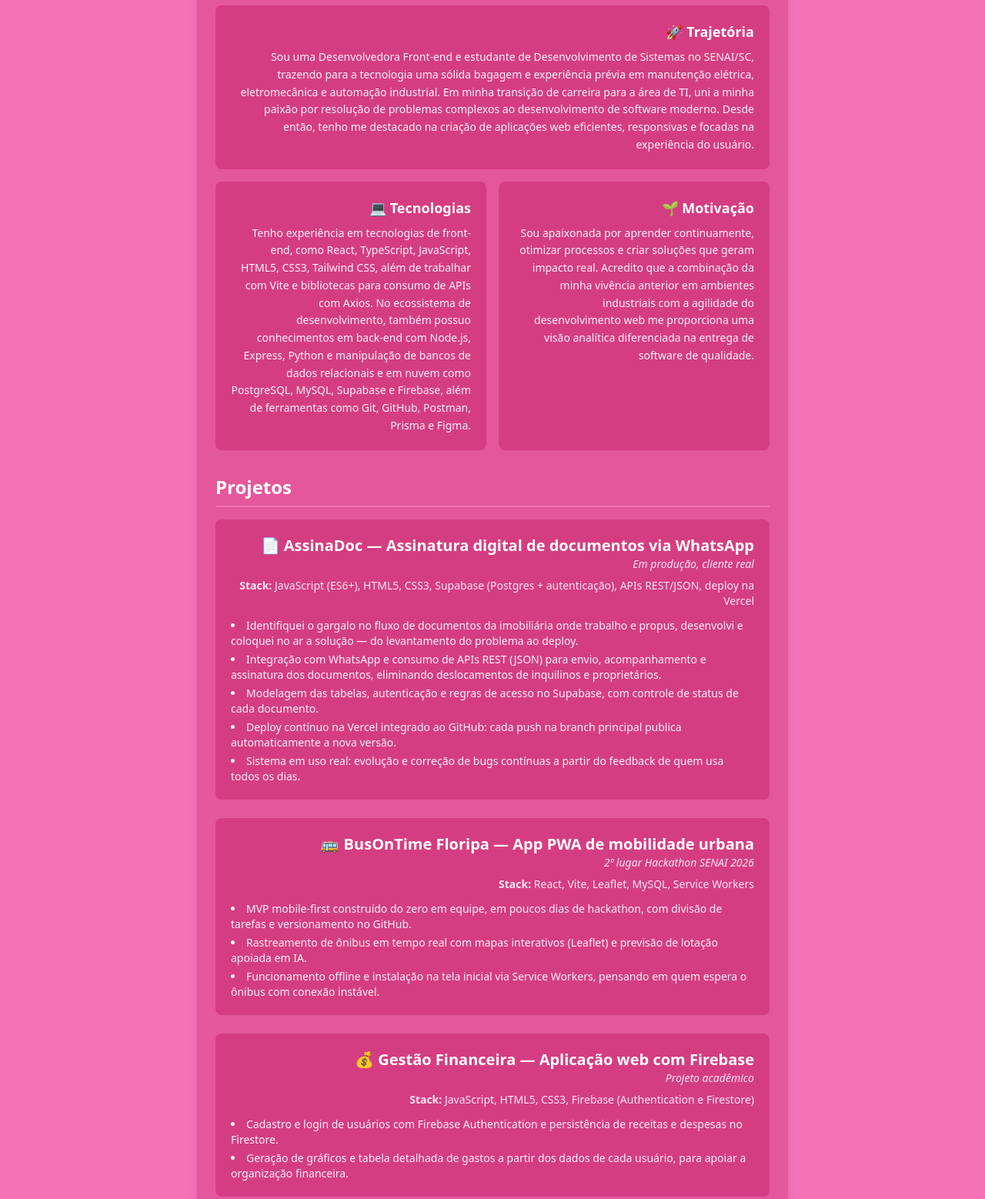
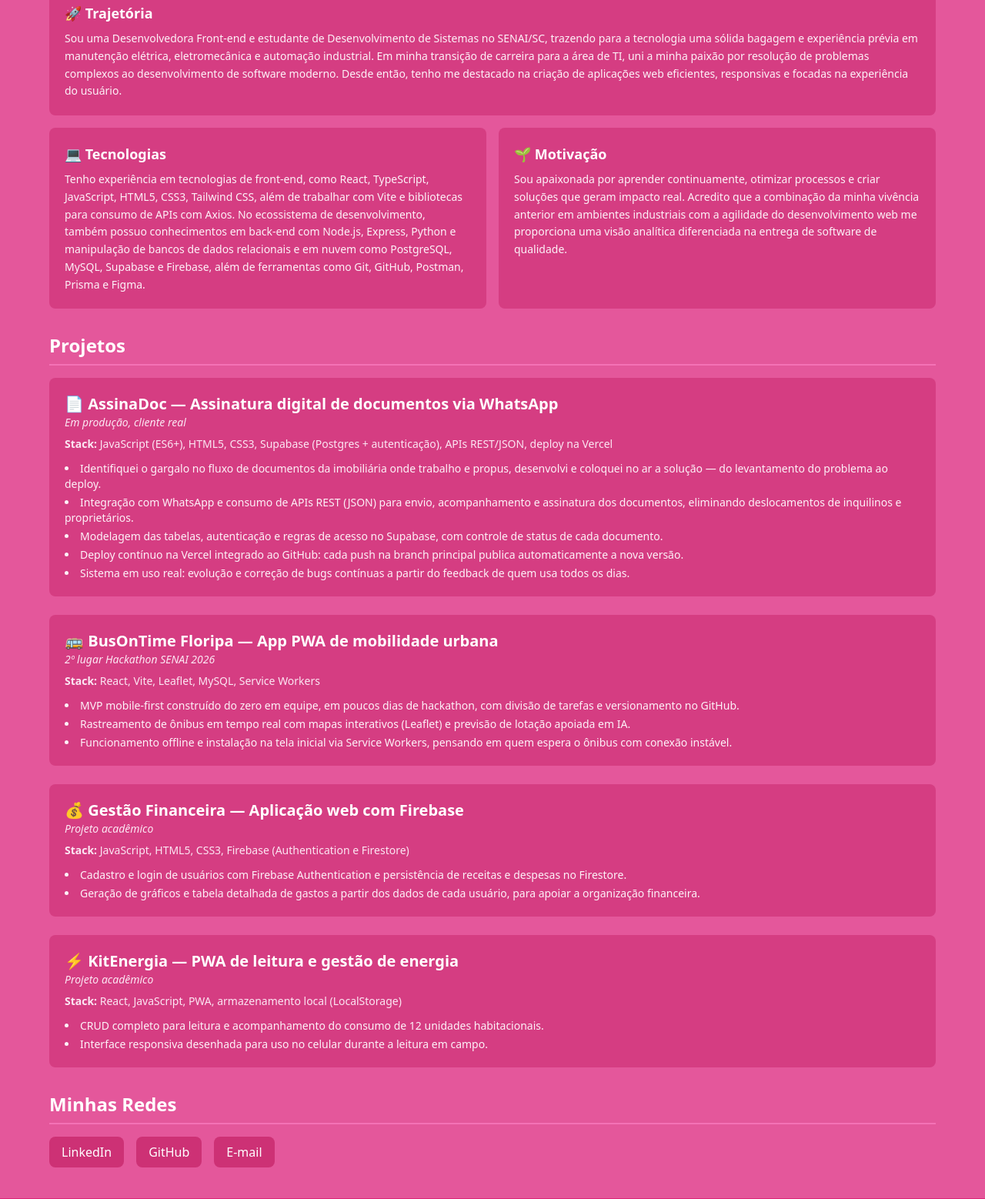
Before and after one commit to Veralucia0909/sobre_mim, a plain HTML site: page index.html in a window 1280 px wide. Shown: the part 515-2073 px from the top of the page at 77% size. Drawn offline with nearby package versions, Linux system fonts and the light colour scheme.

Commit message:
Torna seção principal full-width e texto alinhado à esquerda, como no modelo
Co-Authored-By: Claude Sonnet 5 <noreply@anthropic.com>

```diff
--- a/index.html
+++ b/index.html
@@ -86,25 +86,25 @@
     </section>
 
     <!-- SEÇÃO SOBRE MIM E EXPERIÊNCIAS -->
-    <main class="max-w-3xl mx-auto px-6 py-10 space-y-8 bg-pink-700/30 rounded-xl my-6 shadow-lg">
+    <main class="w-full px-6 md:px-16 py-10 space-y-8 bg-pink-700/30">
         <section>
             <h2 class="text-2xl font-bold border-b-2 border-pink-400 pb-2 mb-4">Sobre mim</h2>
             <div class="grid gap-4 sm:grid-cols-2">
                 <div class="bg-pink-700/40 rounded-lg p-5 sm:col-span-2">
-                    <h3 class="text-lg font-semibold mb-2 text-right">🚀 Trajetória</h3>
-                    <p class="text-sm text-pink-50 leading-relaxed text-right">
+                    <h3 class="text-lg font-semibold mb-2 text-left">🚀 Trajetória</h3>
+                    <p class="text-sm text-pink-50 leading-relaxed text-left">
                         Sou uma Desenvolvedora Front-end e estudante de Desenvolvimento de Sistemas no SENAI/SC, trazendo para a tecnologia uma sólida bagagem e experiência prévia em manutenção elétrica, eletromecânica e automação industrial. Em minha transição de carreira para a área de TI, uni a minha paixão por resolução de problemas complexos ao desenvolvimento de software moderno. Desde então, tenho me destacado na criação de aplicações web eficientes, responsivas e focadas na experiência do usuário.
                     </p>
                 </div>
                 <div class="bg-pink-700/40 rounded-lg p-5">
-                    <h3 class="text-lg font-semibold mb-2 text-right">💻 Tecnologias</h3>
-                    <p class="text-sm text-pink-50 leading-relaxed text-right">
+                    <h3 class="text-lg font-semibold mb-2 text-left">💻 Tecnologias</h3>
+                    <p class="text-sm text-pink-50 leading-relaxed text-left">
                         Tenho experiência em tecnologias de front-end, como React, TypeScript, JavaScript, HTML5, CSS3, Tailwind CSS, além de trabalhar com Vite e bibliotecas para consumo de APIs com Axios. No ecossistema de desenvolvimento, também possuo conhecimentos em back-end com Node.js, Express, Python e manipulação de bancos de dados relacionais e em nuvem como PostgreSQL, MySQL, Supabase e Firebase, além de ferramentas como Git, GitHub, Postman, Prisma e Figma.
                     </p>
                 </div>
                 <div class="bg-pink-700/40 rounded-lg p-5">
-                    <h3 class="text-lg font-semibold mb-2 text-right">🌱 Motivação</h3>
-                    <p class="text-sm text-pink-50 leading-relaxed text-right">
+                    <h3 class="text-lg font-semibold mb-2 text-left">🌱 Motivação</h3>
+                    <p class="text-sm text-pink-50 leading-relaxed text-left">
                         Sou apaixonada por aprender continuamente, otimizar processos e criar soluções que geram impacto real. Acredito que a combinação da minha vivência anterior em ambientes industriais com a agilidade do desenvolvimento web me proporciona uma visão analítica diferenciada na entrega de software de qualidade.
                     </p>
                 </div>
@@ -117,9 +117,9 @@
             <div class="space-y-6">
 
                 <div class="bg-pink-700/40 rounded-lg p-5">
-                    <h3 class="text-xl font-semibold text-right">📄 AssinaDoc — Assinatura digital de documentos via WhatsApp</h3>
-                    <p class="text-sm text-pink-100 italic mb-2 text-right">Em produção, cliente real</p>
-                    <p class="text-sm text-pink-100 mb-3 text-right"><strong>Stack:</strong> JavaScript (ES6+), HTML5, CSS3, Supabase (Postgres + autenticação), APIs REST/JSON, deploy na Vercel</p>
+                    <h3 class="text-xl font-semibold text-left">📄 AssinaDoc — Assinatura digital de documentos via WhatsApp</h3>
+                    <p class="text-sm text-pink-100 italic mb-2 text-left">Em produção, cliente real</p>
+                    <p class="text-sm text-pink-100 mb-3 text-left"><strong>Stack:</strong> JavaScript (ES6+), HTML5, CSS3, Supabase (Postgres + autenticação), APIs REST/JSON, deploy na Vercel</p>
                     <ul class="list-disc list-inside space-y-1 text-pink-50 text-sm">
                         <li>Identifiquei o gargalo no fluxo de documentos da imobiliária onde trabalho e propus, desenvolvi e coloquei no ar a solução — do levantamento do problema ao deploy.</li>
                         <li>Integração com WhatsApp e consumo de APIs REST (JSON) para envio, acompanhamento e assinatura dos documentos, eliminando deslocamentos de inquilinos e proprietários.</li>
@@ -131,9 +131,9 @@
                 </div>
 
                 <div class="bg-pink-700/40 rounded-lg p-5">
-                    <h3 class="text-xl font-semibold text-right">🚌 BusOnTime Floripa — App PWA de mobilidade urbana</h3>
-                    <p class="text-sm text-pink-100 italic mb-2 text-right">2º lugar Hackathon SENAI 2026</p>
-                    <p class="text-sm text-pink-100 mb-3 text-right"><strong>Stack:</strong> React, Vite, Leaflet, MySQL, Service Workers</p>
+                    <h3 class="text-xl font-semibold text-left">🚌 BusOnTime Floripa — App PWA de mobilidade urbana</h3>
+                    <p class="text-sm text-pink-100 italic mb-2 text-left">2º lugar Hackathon SENAI 2026</p>
+                    <p class="text-sm text-pink-100 mb-3 text-left"><strong>Stack:</strong> React, Vite, Leaflet, MySQL, Service Workers</p>
                     <ul class="list-disc list-inside space-y-1 text-pink-50 text-sm">
                         <li>MVP mobile-first construído do zero em equipe, em poucos dias de hackathon, com divisão de tarefas e versionamento no GitHub.</li>
                         <li>Rastreamento de ônibus em tempo real com mapas interativos (Leaflet) e previsão de lotação apoiada em IA.</li>
@@ -143,9 +143,9 @@
                 </div>
 
                 <div class="bg-pink-700/40 rounded-lg p-5">
-                    <h3 class="text-xl font-semibold text-right">💰 Gestão Financeira — Aplicação web com Firebase</h3>
-                    <p class="text-sm text-pink-100 italic mb-2 text-right">Projeto acadêmico</p>
-                    <p class="text-sm text-pink-100 mb-3 text-right"><strong>Stack:</strong> JavaScript, HTML5, CSS3, Firebase (Authentication e Firestore)</p>
+                    <h3 class="text-xl font-semibold text-left">💰 Gestão Financeira — Aplicação web com Firebase</h3>
+                    <p class="text-sm text-pink-100 italic mb-2 text-left">Projeto acadêmico</p>
+                    <p class="text-sm text-pink-100 mb-3 text-left"><strong>Stack:</strong> JavaScript, HTML5, CSS3, Firebase (Authentication e Firestore)</p>
                     <ul class="list-disc list-inside space-y-1 text-pink-50 text-sm">
                         <li>Cadastro e login de usuários com Firebase Authentication e persistência de receitas e despesas no Firestore.</li>
                         <li>Geração de gráficos e tabela detalhada de gastos a partir dos dados de cada usuário, para apoiar a organização financeira.</li>
@@ -153,9 +153,9 @@
                 </div>
 
                 <div class="bg-pink-700/40 rounded-lg p-5">
-                    <h3 class="text-xl font-semibold text-right">⚡ KitEnergia — PWA de leitura e gestão de energia</h3>
-                    <p class="text-sm text-pink-100 italic mb-2 text-right">Projeto acadêmico</p>
-                    <p class="text-sm text-pink-100 mb-3 text-right"><strong>Stack:</strong> React, JavaScript, PWA, armazenamento local (LocalStorage)</p>
+                    <h3 class="text-xl font-semibold text-left">⚡ KitEnergia — PWA de leitura e gestão de energia</h3>
+                    <p class="text-sm text-pink-100 italic mb-2 text-left">Projeto acadêmico</p>
+                    <p class="text-sm text-pink-100 mb-3 text-left"><strong>Stack:</strong> React, JavaScript, PWA, armazenamento local (LocalStorage)</p>
                     <ul class="list-disc list-inside space-y-1 text-pink-50 text-sm">
                         <li>CRUD completo para leitura e acompanhamento do consumo de 12 unidades habitacionais.</li>
                         <li>Interface responsiva desenhada para uso no celular durante a leitura em campo.</li>
```
